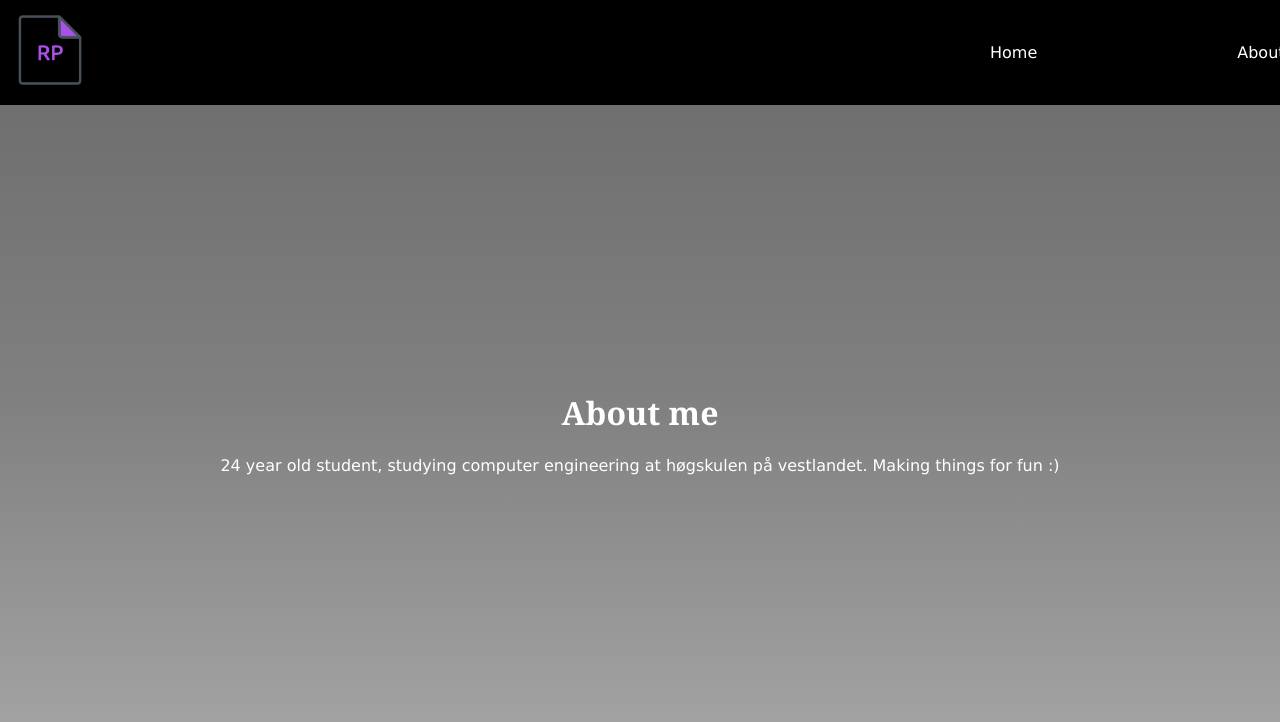
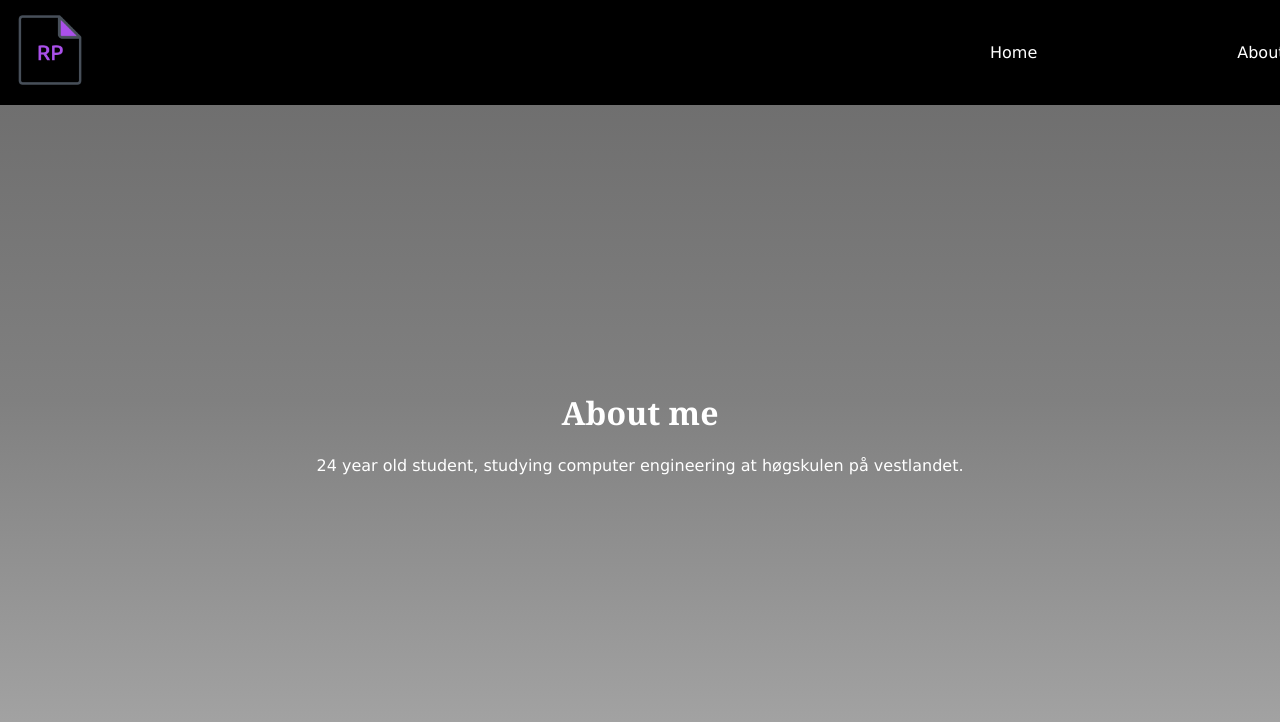
Before and after one commit to Richard-Persson/Portfolio, a React (Vite) app: page /Portfolio/About in a window 1280 px wide. Shown: the top 722 px of the page. Built offline with nearby package versions, Linux system fonts and the light colour scheme.

Commit message:
Editet about page

```diff
--- a/src/components/pages/About/About.tsx
+++ b/src/components/pages/About/About.tsx
@@ -19,7 +19,7 @@ return(<>
 
 
 <h1 className="title"> About me </h1>
-<p className="text">{år} year old student, studying computer engineering at høgskulen på vestlandet. Making things for fun :)   </p>
+<p className="text">{år} year old student, studying computer engineering at høgskulen på vestlandet. </p>
 
 
 </>)
```
